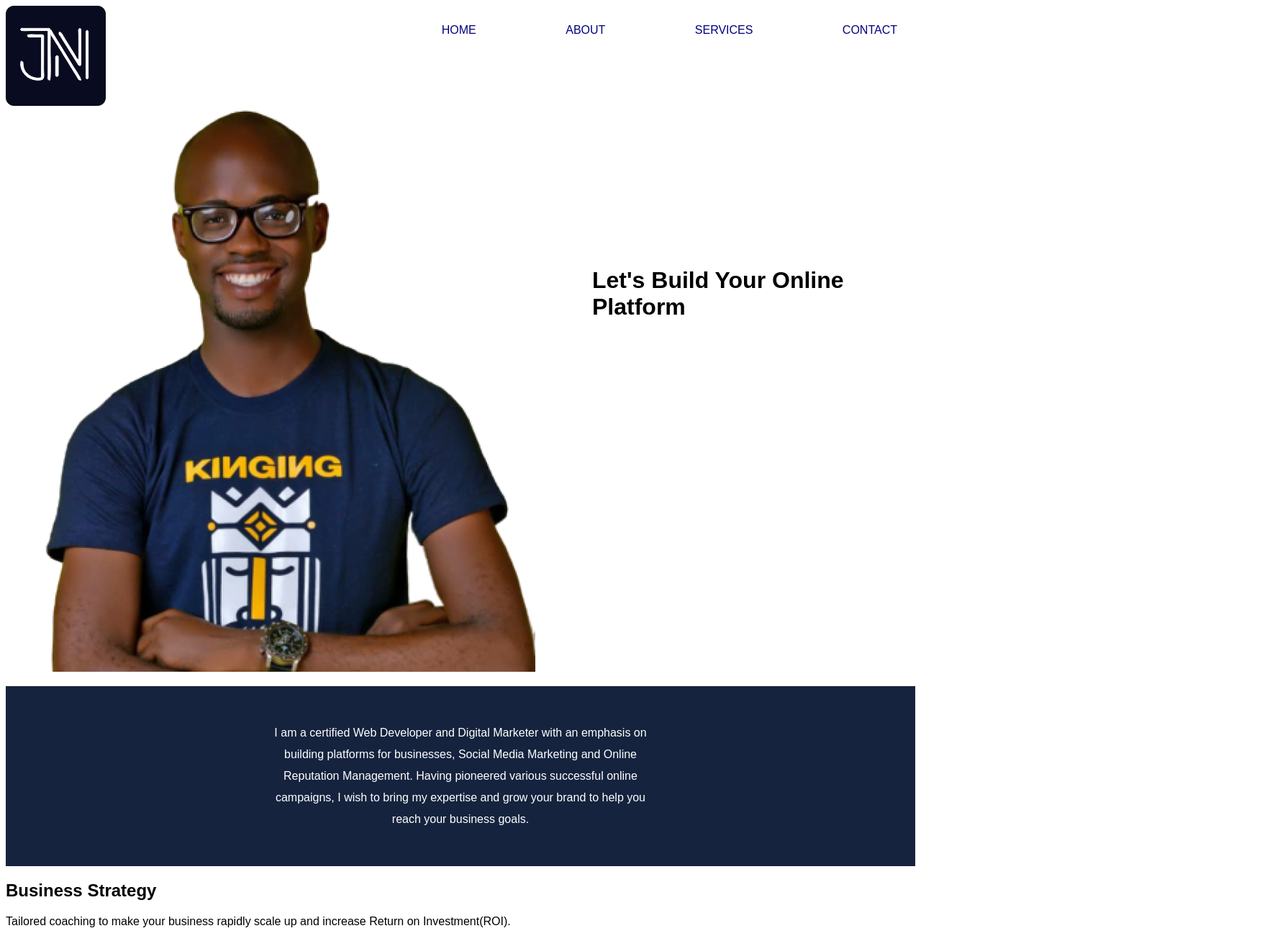
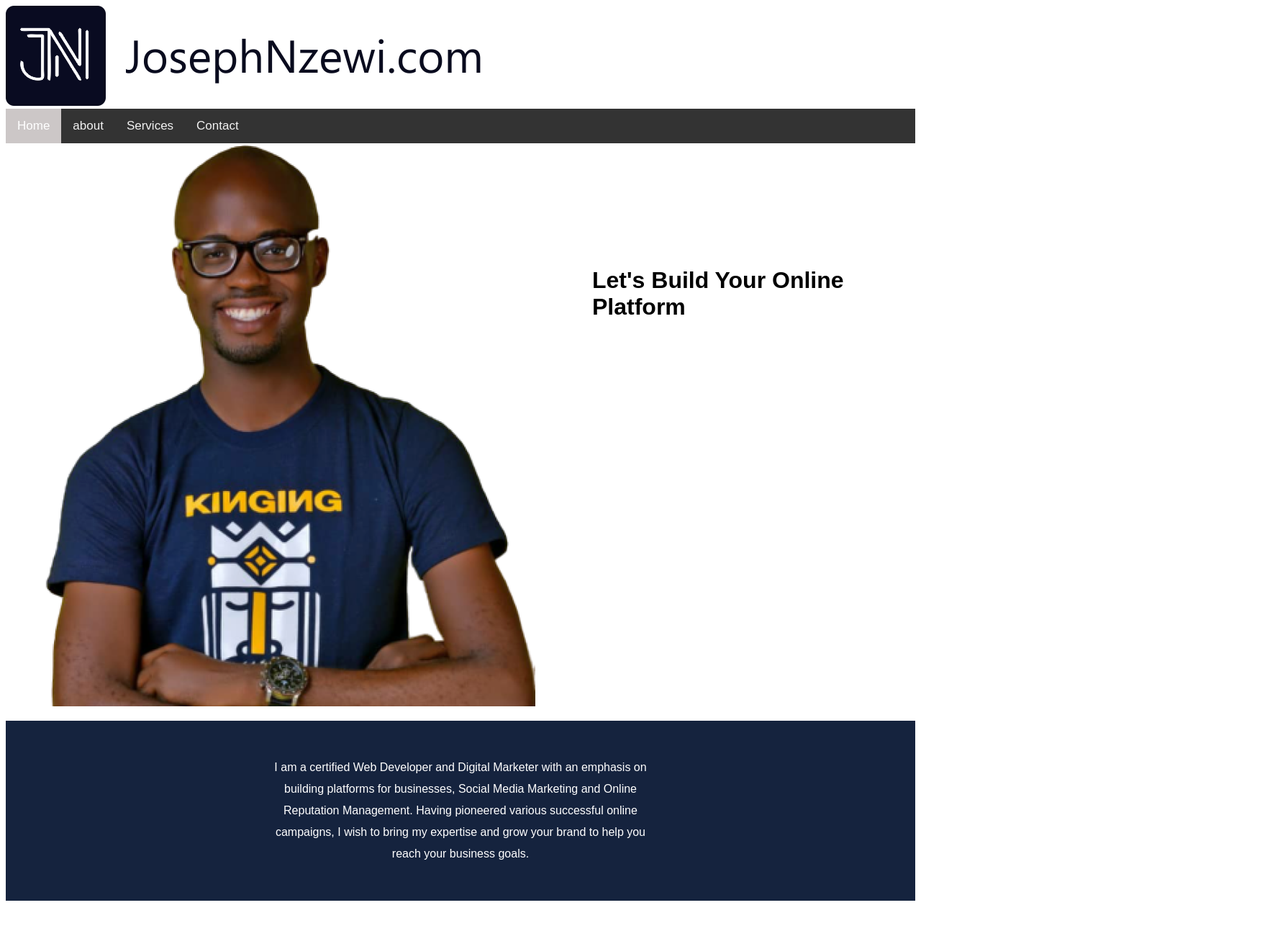
Before and after one commit to tnzewi007/htmlProject, a plain HTML site: page index.html in a window 1280 px wide. Shown: the top 1300 px of the page at 72% size, 1772 px wide, since content can reach past the window. Drawn offline with Linux system fonts and the light colour scheme.

Commit message:
Styled the body

```diff
--- a/index.html
+++ b/index.html
@@ -9,15 +9,13 @@
 <body>
     <header>
     <div id="container">
-        <img src="images/jn logo 2.png">
-         <nav>
-             <ul>
-                <a href="#"><li>Home</li></a>
-                <a href="#"><li>About</li></a>
-                <a href="#"><li>Services</li></a>
-                <a href="#"><li>Contact</li></a>
-            </ul>
-        </nav>
+        <img src="images/jn logo one.png">
+        <div class="topnav">
+            <a class="active" href="#home">Home</a>
+            <a href="#about">about</a>
+            <a href="#services">Services</a>
+            <a href="#contact">Contact</a>
+        </div>
     </div>
     </header>
     <main>
@@ -33,9 +31,9 @@
         <p>I am a certified Web Developer and Digital Marketer with an emphasis on<br> building platforms for businesses, Social Media Marketing and Online<br>Reputation Management. Having pioneered various successful online <br>campaigns, I wish to bring my expertise and grow your brand to help you <br>reach your business goals. </p>
     </section>
     <section id="businessStrategy">
-        <div>
+        <div class="heading1">
             <h1>Business Strategy</h1>
-            <p>Tailored coaching to make your business rapidly scale up and increase Return on Investment(ROI). </p>
+            <p>Tailored coaching to make your business rapidly scale up<br> and increase Return on Investment(ROI). </p>
         </div>
 
         <div>
@@ -46,7 +44,7 @@
         <div>
             <Img src="images/web development 1.png">
         </div>
-        <div>
+        <div id="heading2">
             <h1>Web Development</h1>
             <p>intuitive, Scalable and user friendly web/mobile solutions to meet your business needs. </p>
         </div>
--- a/style.css
+++ b/style.css
@@ -15,6 +15,7 @@ html{
     padding: 50px;
 }
 
+/*
 nav {
     float: right;
 }
@@ -40,6 +41,36 @@ nav ul {
  nav a:hover {
      color: black;
  }
+*/
+
+
+/* Added a black background color to the top navigation */
+.topnav {
+    background-color: #333;
+    overflow: hidden;
+  }
+
+  /* Styled the links inside the navigation bar */
+  .topnav a {
+    float: left;
+    color: #f2f2f2;
+    text-align: center;
+    padding: 14px 16px;
+    text-decoration: none;
+    font-size: 17px;
+  }
+
+  /* Changed the color of links on hover */
+  .topnav a:hover {
+    background-color: #ddd;
+    color: black;
+  }
+
+  /* Added a color to the active/current link */
+  .topnav a.active {
+    background-color: #ccc7c7;
+    color: white;
+  }
 
 #webDevelopment {
     background-color: #F7FDFF;
@@ -58,3 +89,37 @@ main {
 .displayimage img {
     margin-bottom: 0;
 }
+
+#businessStrategy .heading1 {
+    position: absolute;
+    top: 615;
+    left: 139;
+}
+
+#businessStrategy {
+    padding: 100px;
+}
+
+#businessStrategy img {
+    position: relative;
+    left: 600px;
+}
+
+#webDevelopment {
+    padding: 100px;
+}
+
+#heading2  {
+    position: relative;
+    left: 600px;
+    bottom: 500px;
+}
+
+#socialMedia {
+    padding: 100px;
+}
+
+#socialMedia img{
+    position: relative;
+    left: 600px;
+}
```
